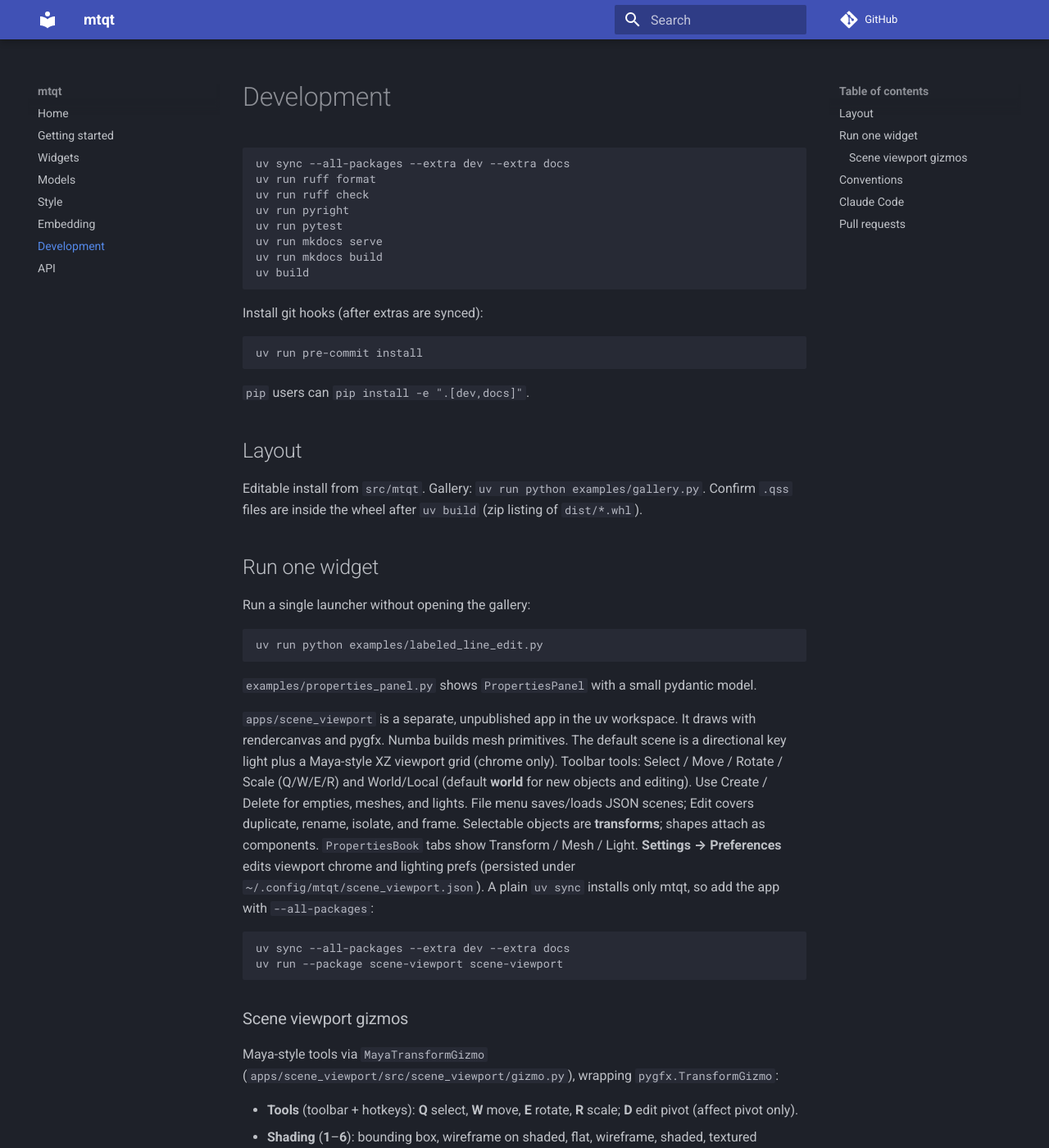
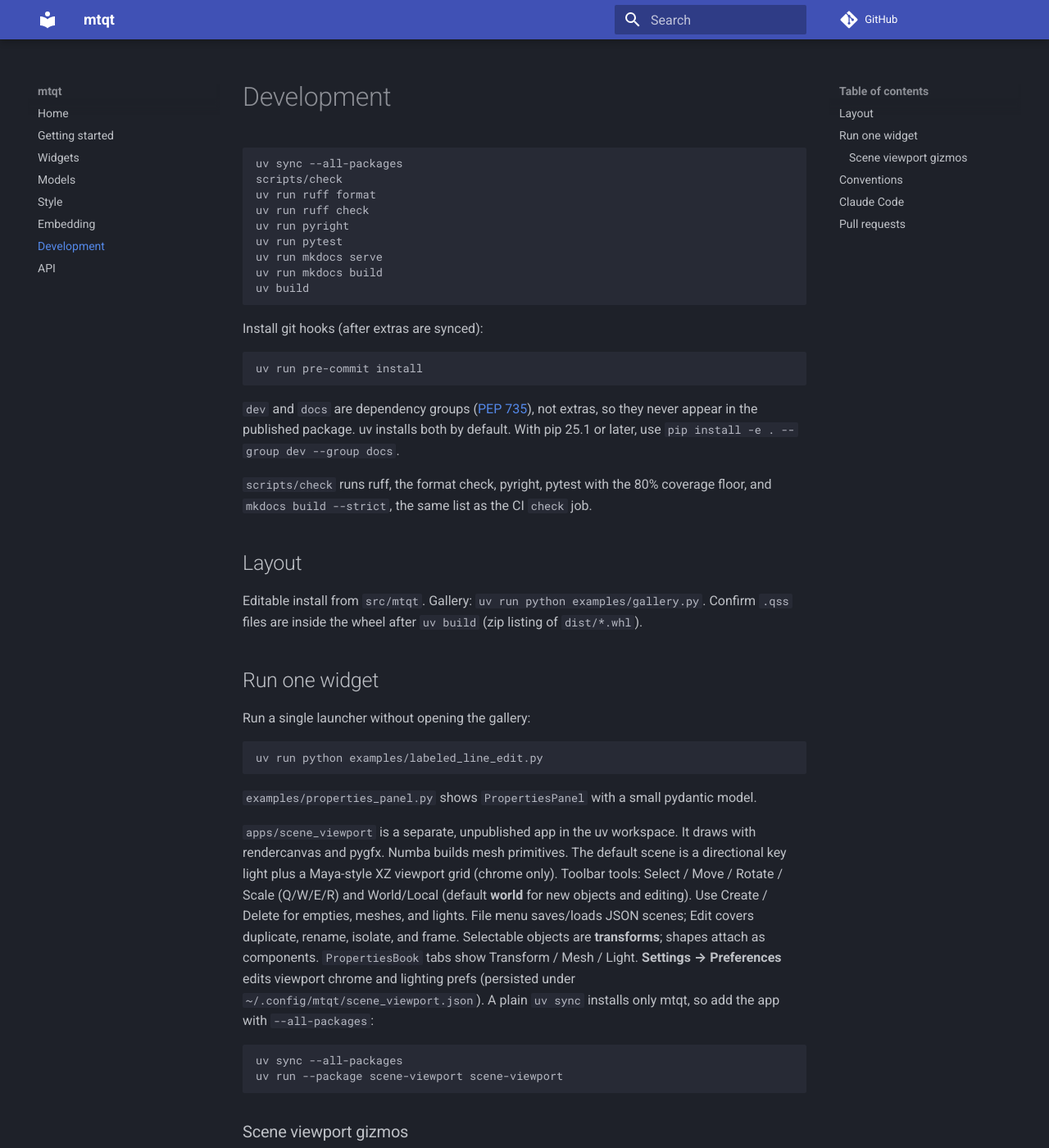
Before and after one commit to michaeltrainor/empty-qt, an MkDocs documentation site: the page built from docs/development.md, in a window 1280 px wide and 1400 px high. Shown: the whole window at 82% size. Built offline with MkDocs 1.6.1 and Material for MkDocs 9.7.7, drawn with Linux system fonts in a browser that asks for light colours; comment, search, counter and statistics services are not loaded; some of the changed text lies outside the part shown.

Commit message:
Harden the uv setup: dependency groups, locked CI, one check script (#19)
- Move dev and docs from extras to PEP 735 dependency groups. The built
  wheel advertised them as mtqt[dev] and mtqt[docs]; it now lists only
  PySide6 and pydantic. Make both default groups, so a plain
  `uv sync --all-packages` installs everything and a sync can no longer
  drop the dev tools.
- Sync with --locked in CI. --frozen ignored a uv.lock that was stale
  against pyproject.toml, so CI could test different dependencies than
  the ones declared.
- Add scripts/check, the one list of checks for CI, agents, and
  contributors.
- Run pre-commit hooks from uv.lock instead of a separately pinned
  ruff-pre-commit rev, so Dependabot updates reach them.
- Stop requiring a docs change for .github/ edits.

Co-authored-by: Claude Opus 5.5 <noreply@anthropic.com>

````diff
--- a/docs/development.md
+++ b/docs/development.md
@@ -1,7 +1,8 @@
 # Development
 
 ```bash
-uv sync --all-packages --extra dev --extra docs
+uv sync --all-packages
+scripts/check
 uv run ruff format
 uv run ruff check
 uv run pyright
@@ -17,7 +18,9 @@ Install git hooks (after extras are synced):
 uv run pre-commit install
 ```
 
-`pip` users can `pip install -e ".[dev,docs]"`.
+`dev` and `docs` are dependency groups ([PEP 735](https://peps.python.org/pep-0735/)), not extras, so they never appear in the published package. uv installs both by default. With pip 25.1 or later, use `pip install -e . --group dev --group docs`.
+
+`scripts/check` runs ruff, the format check, pyright, pytest with the 80% coverage floor, and `mkdocs build --strict`, the same list as the CI `check` job.
 
 ## Layout
 
@@ -36,7 +39,7 @@ uv run python examples/labeled_line_edit.py
 `apps/scene_viewport` is a separate, unpublished app in the uv workspace. It draws with rendercanvas and pygfx. Numba builds mesh primitives. The default scene is a directional key light plus a Maya-style XZ viewport grid (chrome only). Toolbar tools: Select / Move / Rotate / Scale (Q/W/E/R) and World/Local (default **world** for new objects and editing). Use Create / Delete for empties, meshes, and lights. File menu saves/loads JSON scenes; Edit covers duplicate, rename, isolate, and frame. Selectable objects are **transforms**; shapes attach as components. `PropertiesBook` tabs show Transform / Mesh / Light. **Settings → Preferences** edits viewport chrome and lighting prefs (persisted under `~/.config/mtqt/scene_viewport.json`). A plain `uv sync` installs only mtqt, so add the app with `--all-packages`:
 
 ```bash
-uv sync --all-packages --extra dev --extra docs
+uv sync --all-packages
 uv run --package scene-viewport scene-viewport
 ```
 
@@ -95,8 +98,8 @@ Before a pull request is marked ready for review:
 
 When a pull request is ready for review (not a draft), the `pr-reviewer` agent reviews it and squash-merges it if the review passes and every CI check has finished and passed. A local run does not replace CI. Do not merge a ready PR in place of `pr-reviewer`.
 
-CI (`.github/workflows/ci.yml`) syncs with `--all-packages`, then runs `uv run ruff check`, `uv run ruff format --check`, `uv run pyright`, `uv run pytest --cov-fail-under=80`, and `uv run mkdocs build --strict`. Without `--all-packages`, the scene viewport tests skip locally. Pyright checks both `src` and `apps/scene_viewport/src`. Its `platforms` job runs the tests on macOS and Windows. Branch protection requires the `check` job by name, so do not turn `check` into a matrix.
+CI (`.github/workflows/ci.yml`) runs `uv sync --all-packages --locked`, then `scripts/check`. `--locked` fails when `uv.lock` is out of date with `pyproject.toml`, so run `uv lock` after changing dependencies. Without `--all-packages`, the scene viewport tests skip locally. Pyright checks both `src` and `apps/scene_viewport/src`. Its `platforms` job runs the tests on macOS and Windows. Branch protection requires the `check` job by name, so do not turn `check` into a matrix.
 
 `.github/workflows/qt-latest.yml` tests the newest PySide6 weekly as an early warning, and never blocks a PR. Dependabot opens weekly update PRs, and leaves Python and PySide6 alone because they follow the VFX Reference Platform.
 
-Tests fail on Qt warnings (`qt_log_level_fail`). Add a pattern to `qt_log_ignore` in `pyproject.toml` only for noise from the test platform. `.github/workflows/pr-ready.yml` fails a ready PR that does not update `CHANGELOG.md`, or that changes `src/`, `examples/`, `apps/`, `.github/`, or `pyproject.toml` without updating `docs/`. That workflow does not merge.
+Tests fail on Qt warnings (`qt_log_level_fail`). Add a pattern to `qt_log_ignore` in `pyproject.toml` only for noise from the test platform. `.github/workflows/pr-ready.yml` fails a ready PR that does not update `CHANGELOG.md`, or that changes `src/`, `examples/`, `apps/`, or `pyproject.toml` without updating `docs/`. Dependabot PRs are exempt. That workflow does not merge.
````
Also changed, not shown: .claude/agents/pr-reviewer.md (+2 -2 lines), .pre-commit-config.yaml (+12 -5 lines), AGENTS.md (+2 -2 lines), CHANGELOG.md (+9 -0 lines), README.md (+1 -1 lines), docs/index.md (+1 -1 lines), pyproject.toml (+6 -1 lines), 5 other files.
